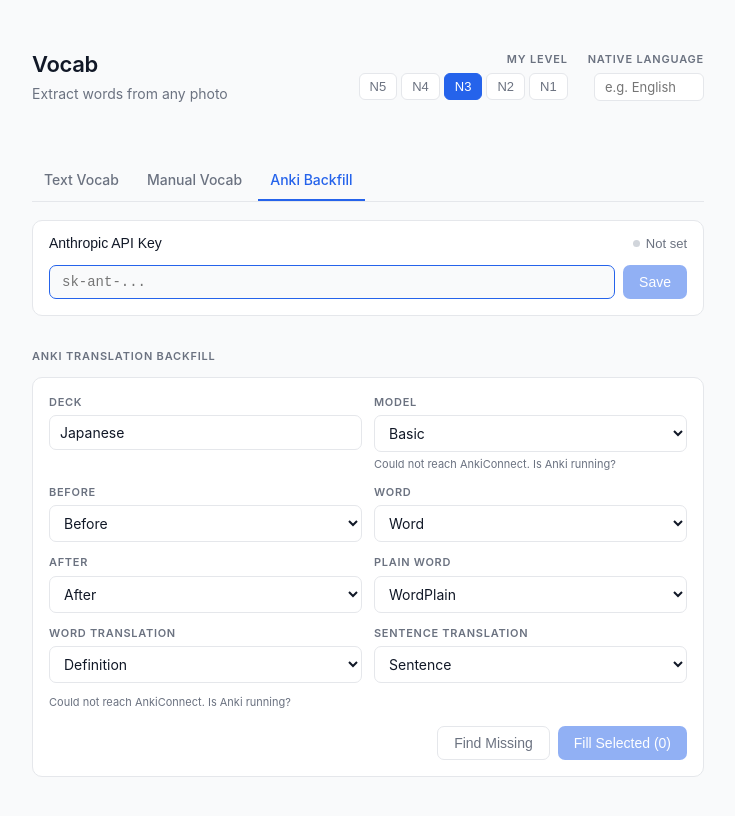
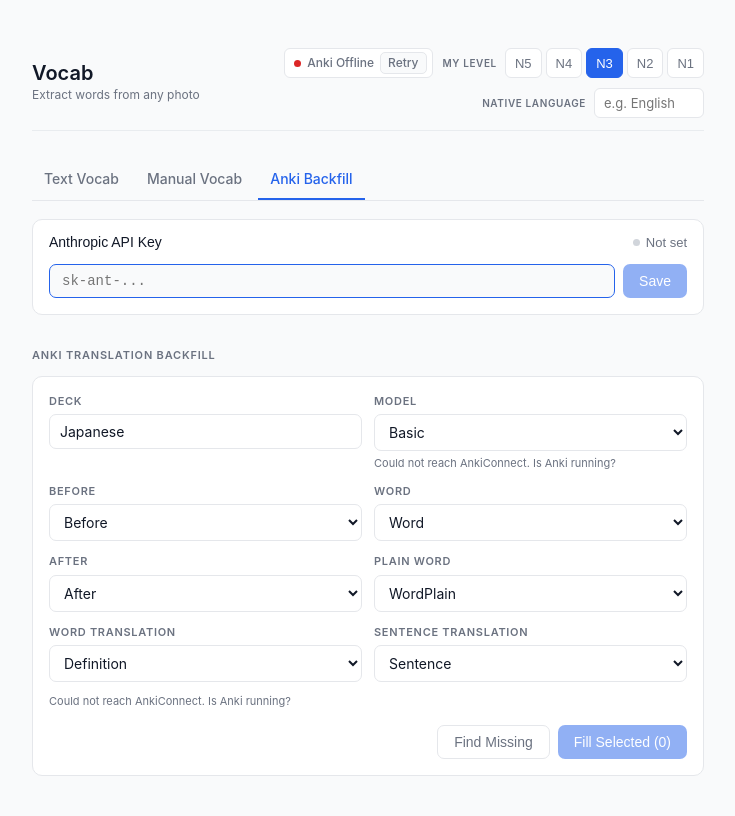
Before and after one commit to LeonGeorgi/japanese-vocab-anki-helper, a React (Vite) app: page /anki-backfill in a window 1280 px wide. Shown: the top 816 px of the page, without its empty margins (272-1007 px from the left). Built offline with nearby package versions, Linux system fonts and the light colour scheme.

Commit message:
Add AnkiConnect status indicator

```diff
--- a/src/App.css
+++ b/src/App.css
@@ -36,34 +36,40 @@
   display: flex;
   align-items: center;
   justify-content: space-between;
-  margin-bottom: 40px;
+  gap: 16px;
+  margin-bottom: 28px;
   position: sticky;
   top: 0;
   z-index: 100;
   background: var(--bg);
-  padding-top: 24px;
-  padding-bottom: 16px;
-  margin-top: -24px;
+  padding-top: 14px;
+  padding-bottom: 12px;
+  margin-top: -14px;
+  border-bottom: 1px solid rgba(229, 231, 235, 0.75);
+}
+
+.header-brand {
+  min-width: 126px;
 }
 
 .header h1 {
-  font-size: 22px;
+  font-size: 20px;
   font-weight: 600;
-  letter-spacing: -0.3px;
   color: var(--text);
+  line-height: 1.15;
 }
 
 .header p {
-  font-size: 14px;
+  font-size: 12px;
   color: var(--text-muted);
-  margin-top: 2px;
+  margin-top: 1px;
+  white-space: nowrap;
 }
 
 .header-right {
   display: flex;
-  flex-direction: column;
+  min-width: 0;
   align-items: flex-end;
-  gap: 10px;
 }
 
 .app-tabs {
@@ -96,7 +102,8 @@
 }
 
 .btn-reset {
-  padding: 4px 10px;
+  height: 30px;
+  padding: 0 10px;
   border-radius: 6px;
   font-size: 12px;
   font-weight: 500;
@@ -114,12 +121,72 @@
 
 .header-controls {
   display: flex;
-  gap: 20px;
-  align-items: flex-start;
+  gap: 10px;
+  align-items: center;
+  justify-content: flex-end;
+  flex-wrap: wrap;
+}
+
+.anki-connection {
+  height: 30px;
+  display: inline-flex;
+  align-items: center;
+  gap: 6px;
+  padding: 0 5px 0 9px;
+  border: 1px solid var(--border);
+  border-radius: 6px;
+  background: var(--surface);
+  color: var(--text-muted);
+  font-size: 12px;
+  font-weight: 500;
+  white-space: nowrap;
+}
+
+.anki-connection-dot {
+  width: 7px;
+  height: 7px;
+  border-radius: 50%;
+  background: #d1d5db;
+}
+
+.anki-connection-dot.connected {
+  background: #22c55e;
+}
+
+.anki-connection-dot.checking {
+  background: #f59e0b;
+}
+
+.anki-connection-dot.offline {
+  background: var(--danger);
+}
+
+.anki-retry-btn {
+  height: 22px;
+  padding: 0 7px;
+  border: 1px solid var(--border);
+  border-radius: 5px;
+  background: var(--bg);
+  color: var(--text-muted);
+  font: inherit;
+  font-size: 12px;
+  line-height: 1.2;
+  cursor: pointer;
+}
+
+.anki-retry-btn:hover:not(:disabled) {
+  border-color: var(--accent);
+  color: var(--accent);
+}
+
+.anki-retry-btn:disabled {
+  opacity: 0.5;
+  cursor: not-allowed;
 }
 
 .language-input {
-  padding: 5px 10px;
+  height: 30px;
+  padding: 0 9px;
   border-radius: 6px;
   font-size: 13px;
   border: 1px solid var(--border);
@@ -138,17 +205,17 @@
 /* JLPT selector */
 .jlpt-selector {
   display: flex;
-  flex-direction: column;
-  align-items: flex-end;
-  gap: 6px;
+  align-items: center;
+  gap: 8px;
 }
 
 .jlpt-label {
-  font-size: 11px;
+  font-size: 10px;
   font-weight: 600;
   text-transform: uppercase;
-  letter-spacing: 0.8px;
+  letter-spacing: 0.6px;
   color: var(--text-muted);
+  white-space: nowrap;
 }
 
 .jlpt-buttons {
@@ -157,7 +224,8 @@
 }
 
 .jlpt-btn {
-  padding: 5px 10px;
+  height: 30px;
+  padding: 0 9px;
   border-radius: 6px;
   font-size: 13px;
   font-weight: 500;
@@ -177,6 +245,21 @@
   background: var(--accent);
   border-color: var(--accent);
   color: white;
+}
+
+@media (max-width: 680px) {
+  .header {
+    align-items: flex-start;
+  }
+
+  .header-right {
+    width: 100%;
+    align-items: stretch;
+  }
+
+  .header-controls {
+    justify-content: flex-start;
+  }
 }
 
 /* API Key */
--- a/src/App.tsx
+++ b/src/App.tsx
@@ -4,6 +4,7 @@ import type { JlptLevel } from './types'
 import { KEY_API_KEY, KEY_JLPT_LEVEL, KEY_NATIVE_LANG } from './constants'
 import { useLocalStorage } from './hooks/useLocalStorage'
 import { useNotification } from './hooks/useNotification'
+import { useAnkiConnection } from './hooks/useAnkiConnection'
 import { useTextVocabWorkflow } from './hooks/useTextVocabWorkflow'
 import { isAnkiBackfillEnabled } from './featureFlags'
 import { Header } from './components/Header'
@@ -24,6 +25,7 @@ export default function App() {
   const [nativeLanguage, setNativeLanguage] = useLocalStorage(KEY_NATIVE_LANG, '')
 
   const { notification, notify } = useNotification()
+  const ankiConnection = useAnkiConnection()
   const vocab = useTextVocabWorkflow(apiKey, nativeLanguage, jlptLevel)
 
   const hasData = !!vocab.transcription || vocab.words.length > 0
@@ -40,6 +42,7 @@ export default function App() {
         onLevelChange={setJlptLevel}
         nativeLanguage={nativeLanguage}
         onNativeLanguageChange={setNativeLanguage}
+        ankiConnection={ankiConnection}
         showReset={hasData}
         onReset={vocab.reset}
       />
--- a/src/api/anki.ts
+++ b/src/api/anki.ts
@@ -1,15 +1,27 @@
 const ANKI_CONNECT = 'http://127.0.0.1:8765'
 
-async function invokeAnki<T>(action: string, params?: Record<string, unknown>): Promise<T> {
+async function invokeAnki<T>(
+  action: string,
+  params?: Record<string, unknown>,
+  options?: { timeoutMs?: number },
+): Promise<T> {
+  const timeoutMs = options?.timeoutMs
+  const controller = timeoutMs ? new AbortController() : null
+  const timeout = controller
+    ? window.setTimeout(() => controller.abort(), timeoutMs)
+    : null
   let response: Response
   try {
     response = await fetch(ANKI_CONNECT, {
       method: 'POST',
       headers: { 'Content-Type': 'application/json' },
       body: JSON.stringify({ action, version: 6, params }),
+      signal: controller?.signal,
     })
   } catch {
     throw new Error('Could not reach AnkiConnect. Is Anki running?')
+  } finally {
+    if (timeout !== null) window.clearTimeout(timeout)
   }
   const data = await response.json() as { error: string | null; result: T }
   if (data.error) throw new Error(data.error)
@@ -106,6 +118,10 @@ export async function getModelFieldNames(modelName: string): Promise<string[]> {
   return invokeAnki<string[]>('modelFieldNames', { modelName })
 }
 
+export async function getAnkiConnectVersion(): Promise<number> {
+  return invokeAnki<number>('version', undefined, { timeoutMs: 3000 })
+}
+
 export async function storeMediaFileData(filename: string, base64: string): Promise<void> {
   let response: Response
   try {
--- a/src/components/Header.tsx
+++ b/src/components/Header.tsx
@@ -1,5 +1,6 @@
 import { useState } from 'react'
 import { JLPT_LEVELS } from '../constants'
+import type { AnkiConnectionState } from '../hooks/useAnkiConnection'
 import type { JlptLevel } from '../types'
 
 interface Props {
@@ -7,6 +8,12 @@ interface Props {
   onLevelChange: (level: JlptLevel) => void
   nativeLanguage: string
   onNativeLanguageChange: (lang: string) => void
+  ankiConnection: {
+    status: AnkiConnectionState
+    version: number | null
+    error: string | null
+    retry: () => void
+  }
   showReset: boolean
   onReset: () => void
 }
@@ -14,6 +21,7 @@ interface Props {
 export function Header({
   jlptLevel, onLevelChange,
   nativeLanguage, onNativeLanguageChange,
+  ankiConnection,
   showReset, onReset,
 }: Props) {
   const [draft, setDraft] = useState(nativeLanguage)
@@ -23,14 +31,38 @@ export function Header({
     if (trimmed !== nativeLanguage) onNativeLanguageChange(trimmed)
   }
 
+  const ankiLabel = ankiConnection.status === 'connected'
+    ? 'Connected'
+    : ankiConnection.status === 'checking'
+      ? 'Checking'
+      : 'Offline'
+  const ankiTitle = ankiConnection.status === 'checking'
+    ? 'Checking AnkiConnect'
+    : ankiConnection.status === 'connected'
+      ? `AnkiConnect version ${ankiConnection.version ?? 'unknown'}`
+      : ankiConnection.error ?? 'AnkiConnect is not reachable'
+
   return (
     <header className="header">
-      <div>
+      <div className="header-brand">
         <h1>Vocab</h1>
         <p>Extract words from any photo</p>
       </div>
       <div className="header-right">
         <div className="header-controls">
+          <div className="anki-connection" title={ankiTitle} role="status" aria-live="polite">
+            <span className={`anki-connection-dot ${ankiConnection.status}`} aria-hidden="true" />
+            <span>Anki {ankiLabel}</span>
+            <button
+              className="anki-retry-btn"
+              type="button"
+              onClick={ankiConnection.retry}
+              disabled={ankiConnection.status === 'checking'}
+              title="Retry AnkiConnect check"
+            >
+              Retry
+            </button>
+          </div>
           <div className="jlpt-selector">
             <span className="jlpt-label">My level</span>
             <div className="jlpt-buttons">
@@ -56,12 +88,12 @@ export function Header({
               onBlur={e => commit(e.target.value)}
             />
           </div>
+          {showReset && (
+            <button className="btn-reset" onClick={onReset} title="Clear all data">
+              Reset
+            </button>
+          )}
         </div>
-        {showReset && (
-          <button className="btn-reset" onClick={onReset} title="Clear all data">
-            Reset
-          </button>
-        )}
       </div>
     </header>
   )
--- /dev/null
+++ b/src/hooks/useAnkiConnection.ts
@@ -0,0 +1,36 @@
+import { useCallback, useEffect, useRef, useState } from 'react'
+import { getAnkiConnectVersion } from '../api/anki'
+
+export type AnkiConnectionState = 'checking' | 'connected' | 'offline'
+
+export function useAnkiConnection() {
+  const [status, setStatus] = useState<AnkiConnectionState>('checking')
+  const [version, setVersion] = useState<number | null>(null)
+  const [error, setError] = useState<string | null>(null)
+  const requestIdRef = useRef(0)
+
+  const check = useCallback(async () => {
+    const requestId = requestIdRef.current + 1
+    requestIdRef.current = requestId
+    setStatus('checking')
+    setError(null)
+
+    try {
+      const nextVersion = await getAnkiConnectVersion()
+      if (requestIdRef.current !== requestId) return
+      setVersion(nextVersion)
+      setStatus('connected')
+    } catch (e) {
+      if (requestIdRef.current !== requestId) return
+      setVersion(null)
+      setError(e instanceof Error ? e.message : 'Could not reach AnkiConnect')
+      setStatus('offline')
+    }
+  }, [])
+
+  useEffect(() => {
+    queueMicrotask(() => { void check() })
+  }, [check])
+
+  return { status, version, error, retry: check }
+}
```
